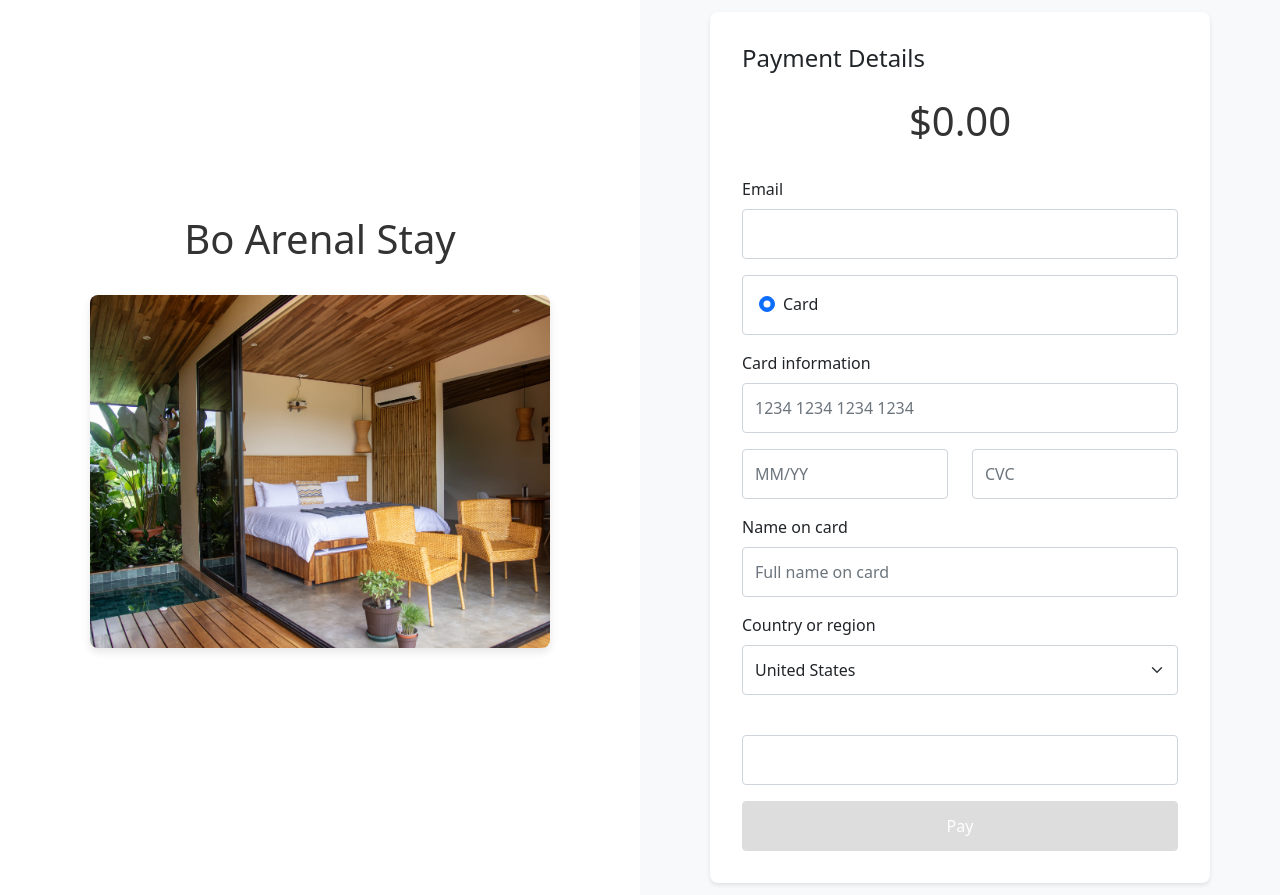
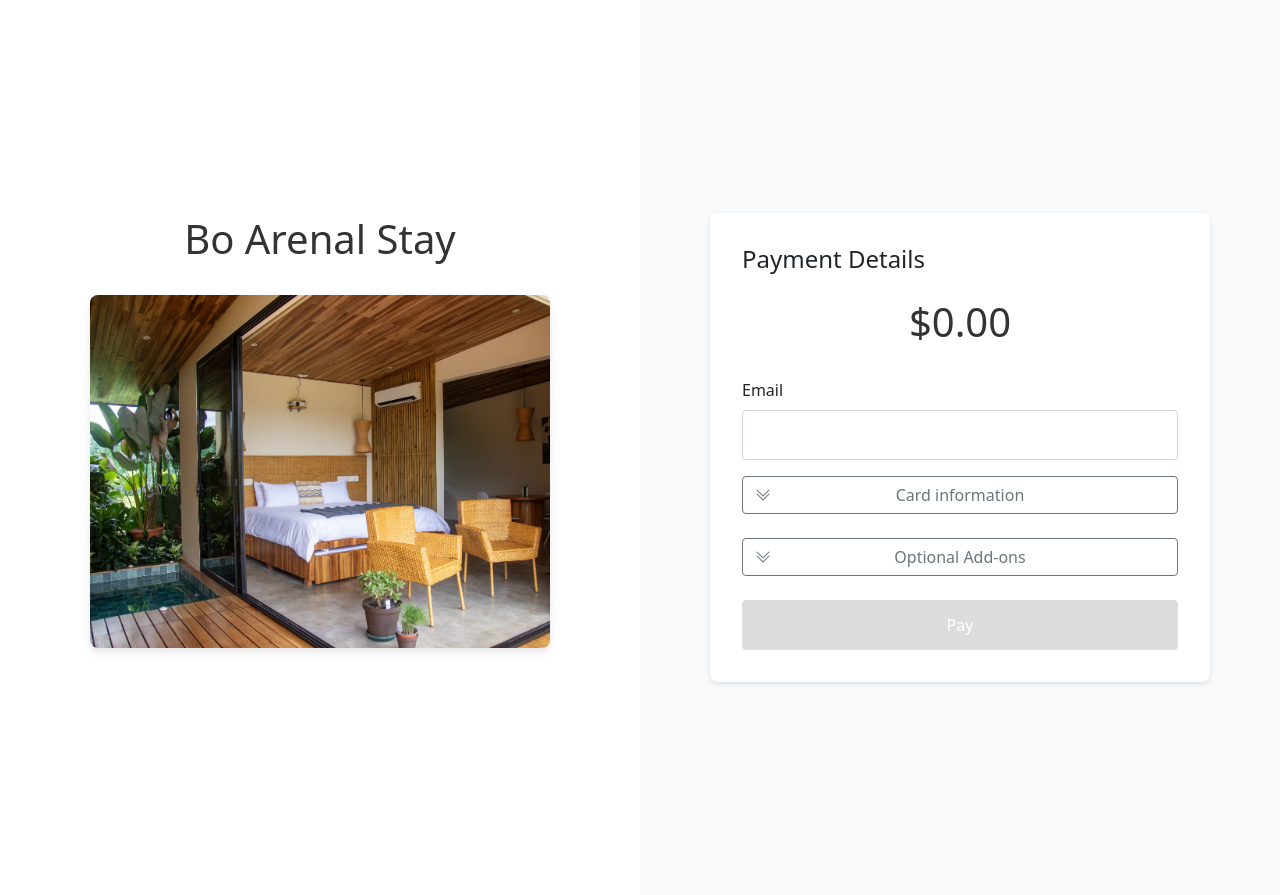
Before and after one commit to piedras77/bo_website, a Flask app: page / in a window 1280 px wide. Run offline with Flask 3, Linux system fonts and the light colour scheme.

Commit message:
Drop downs

```diff
--- a/app.py
+++ b/app.py
@@ -1,4 +1,4 @@
-from flask import Flask, render_template, request, jsonify
+from flask import Flask, render_template, request, jsonify, send_from_directory
 
 import sys
 import os
@@ -56,11 +56,17 @@ def process_payment():
     # Simulate payment processing (random success/failure)
     success = random.choice([True, False])
 
+    # TODO: add stripe / BAC / ONVO payment handler here
+
     if success:
         return render_template('success.html', lang=language, t=TRANSLATIONS[language])
     else:
         return render_template('failure.html', lang=language, t=TRANSLATIONS[language])
 
+@app.route('/favicon.ico')
+def favicon():
+    return send_from_directory(os.path.join(app.root_path, 'static'),
+                          'favicon.ico',mimetype='image/vnd.microsoft.icon')
 
 # Translations dictionary
 TRANSLATIONS = {
@@ -73,8 +79,8 @@ TRANSLATIONS = {
         'country_region': 'Country or region',
         'pay': 'Pay',
         'full_name_placeholder': 'Full name on card',
-        'zipCode': 'ZIP code',
-        'postalCode': 'Postal code',
+        'zipcode': 'ZIP code',
+        'postalcode': 'Postal code',
         'postcode': 'Postcode',
         'payment_success': 'Payment Successful',
         'thank_you': 'Thank You!',
@@ -82,7 +88,8 @@ TRANSLATIONS = {
         'return_home': 'Return to Home',
         'payment_failed': 'Payment Failed',
         'payment_failed_message': 'We were unable to process your payment. Please try again.',
-        'try_again': 'Try Again'
+        'try_again': 'Try Again',
+        'add_ons_title': 'Optional Add-ons'
     },
     'ES': {
         'payment_details': 'Detalles del Pago',
@@ -93,8 +100,8 @@ TRANSLATIONS = {
         'country_region': 'País o región',
         'pay': 'Pagar',
         'full_name_placeholder': 'Nombre completo en la tarjeta',
-        'zipCode': 'Código ZIP',
-        'postalCode': 'Código postal',
+        'zipcode': 'Código ZIP',
+        'postalcode': 'Código postal',
         'postcode': 'Código postal',
         'payment_success': 'Pago Exitoso',
         'thank_you': '¡Gracias!',
@@ -102,7 +109,8 @@ TRANSLATIONS = {
         'return_home': 'Volver al Inicio',
         'payment_failed': 'Pago Fallido',
         'payment_failed_message': 'No pudimos procesar su pago. Por favor, intente nuevamente.',
-        'try_again': 'Intentar Nuevamente'
+        'try_again': 'Intentar Nuevamente',
+        'add_ons_title': 'Extras opcionales'
     }
 }
 
--- a/static/js/payment.js
+++ b/static/js/payment.js
@@ -8,35 +8,13 @@ document.addEventListener('DOMContentLoaded', function() {
     const zip = document.getElementById('zip');
     const country = document.getElementById('country');
     const payButton = document.getElementById('payButton');
-    const currentLanguage = document.getElementById('currentLanguage').value;
+    const translations = document.getElementById('t').value;
     const zipLabel = document.getElementById('zipLabel');
+    const addOns = document.getElementById('addOns');
+    const priceDisplay = document.querySelector('.price-display h2');
+    const basePrice = new URLSearchParams(window.location.search).get('price');
 
     let showValidationErrors = false;
-
-    const translations = {
-        EN: {
-            invalidEmail: 'Please enter a valid email address',
-            invalidCard: 'Please enter a valid card number',
-            invalidExpiry: 'Please enter a valid expiry date',
-            invalidCvc: 'Please enter a valid CVC',
-            invalidName: 'Please enter the cardholder name',
-            invalidZip: 'Please enter a valid postal code',
-            zipCode: 'ZIP code',
-            postalCode: 'Postal code',
-            postcode: 'Postcode'
-        },
-        ES: {
-            invalidEmail: 'Por favor, ingrese un correo electrónico válido',
-            invalidCard: 'Por favor, ingrese un número de tarjeta válido',
-            invalidExpiry: 'Por favor, ingrese una fecha de vencimiento válida',
-            invalidCvc: 'Por favor, ingrese un CVC válido',
-            invalidName: 'Por favor, ingrese el nombre del titular',
-            invalidZip: 'Por favor, ingrese un código postal válido',
-            zipCode: 'Código ZIP',
-            postalCode: 'Código postal',
-            postcode: 'Código postal'
-        }
-    };
 
     const countryInfo = {
         US: { format: 'ZIP code', required: true, pattern: '^\\d{5}(-\\d{4})?$' },
@@ -94,16 +72,20 @@ document.addEventListener('DOMContentLoaded', function() {
     country.addEventListener('change', function() {
         const selectedCountry = countryInfo[this.value];
         const zipContainer = document.getElementById('zipContainer');
-
+        console.log(zipContainer);
         if (selectedCountry) {
-            zipLabel.textContent = translations[currentLanguage][selectedCountry.format.toLowerCase().replace(' ', '')];
+            zipLabel.textContent = JSON.parse(translations)[selectedCountry.format.toLowerCase().replace(' ', '')];
             zip.required = selectedCountry.required;
             zip.pattern = selectedCountry.pattern || null;
-            zipContainer.style.display = selectedCountry.required ? 'block' : 'none';
+            zipContainer.style.display =  'none'; // selectedCountry.required ? 'block' : 'none';
             if (!selectedCountry.required) {
                 zip.value = '';
             }
+        } else {
+            // TODO: remove here as well, add more countries, populate through JS
+            console.log("zip not required, remove this block");
         }
+
         validateForm();
     });
 
@@ -128,13 +110,13 @@ document.addEventListener('DOMContentLoaded', function() {
         payButton.disabled = !isFormValid;
 
         if (showValidationErrors) {
-            showValidationMessage(email, isEmailValid, translations[currentLanguage].invalidEmail);
-            showValidationMessage(cardNumber, isCardNumberValid, translations[currentLanguage].invalidCard);
-            showValidationMessage(expiry, isExpiryValid, translations[currentLanguage].invalidExpiry);
-            showValidationMessage(cvc, isCvcValid, translations[currentLanguage].invalidCvc);
-            showValidationMessage(cardholderName, isNameValid, translations[currentLanguage].invalidName);
+            showValidationMessage(email, isEmailValid, translations.invalidEmail);
+            showValidationMessage(cardNumber, isCardNumberValid, translations.invalidCard);
+            showValidationMessage(expiry, isExpiryValid, translations.invalidExpiry);
+            showValidationMessage(cvc, isCvcValid, translations.invalidCvc);
+            showValidationMessage(cardholderName, isNameValid, translations.invalidName);
             if (selectedCountry && selectedCountry.required) {
-                showValidationMessage(zip, isZipValid, translations[currentLanguage].invalidZip);
+                showValidationMessage(zip, isZipValid, translations.invalidZip);
             }
         }
 
@@ -203,4 +185,48 @@ document.addEventListener('DOMContentLoaded', function() {
             });
         }
     });
+
+
+    // Hardcoded add-ons (can later come from DB/API)
+    const addOnOptions = [
+        { id: 'wine', label: 'Wine Bottle', price: 40 },
+        { id: 'flowers', label: 'Flowers', price: 50 },
+        { id: 'tour1', label: 'Tour e.g. 1', price: 105 },
+        { id: 'tour2', label: 'Tour e.g. 2', price: 305 }
+    ];
+
+        // Dynamically build options
+    addOnOptions.forEach(item => {
+        const wrapper = document.createElement('div');
+        wrapper.className = 'form-check mb-2';
+
+        const checkbox = document.createElement('input');
+        checkbox.type = 'checkbox';
+        checkbox.className = 'form-check-input';
+        checkbox.id = item.id;
+        checkbox.value = item.id;
+        checkbox.dataset.price = item.price;
+
+        const label = document.createElement('label');
+        label.className = 'form-check-label';
+        label.htmlFor = item.id;
+        label.textContent = `${item.label} - $${item.price}`;
+
+        wrapper.appendChild(checkbox);
+        wrapper.appendChild(label);
+        addOns.appendChild(wrapper);
+    });
+
+    function updatePrice() {
+        let total = parseFloat(basePrice) || 0;;
+        const checkedBoxes = addOns.querySelectorAll('input[type="checkbox"]:checked');
+        checkedBoxes.forEach(checkbox => {
+            const price = parseFloat(checkbox.dataset.price);
+            if (!isNaN(price)) total += price;
+        });
+
+        priceDisplay.textContent = `$${total}`;
+    }
+
+    addOns.addEventListener('change', updatePrice);
 });
--- a/templates/checkout.html
+++ b/templates/checkout.html
@@ -5,6 +5,7 @@
     <meta name="viewport" content="width=device-width, initial-scale=1.0">
     <title>{{ t.payment_details }}</title>
     <link href="https://cdn.jsdelivr.net/npm/bootstrap@5.1.3/dist/css/bootstrap.min.css" rel="stylesheet">
+    <link rel="stylesheet" href="https://cdn.jsdelivr.net/npm/bootstrap-icons@1.10.5/font/bootstrap-icons.css">
     <link rel="stylesheet" href="{{ url_for('static', filename='css/styles.css') }}">
 </head>
 <body>
@@ -27,6 +28,7 @@
                     <form id="paymentForm">
                         <input type="hidden" id="clientReferenceId" value="{{ client_reference_id }}">
                         <input type="hidden" id="currentLanguage" value="{{ lang }}">
+                        <input type="hidden" id="t" value="{{ t }}">
 
                         <div class="mb-3">
                             <div class="price-display">
@@ -39,22 +41,26 @@
                             <input type="email" class="form-control" id="email" required>
                         </div>
 
-                        <div class="payment-method mb-3">
-                            <div class="form-check">
-                                <input class="form-check-input" type="radio" name="paymentMethod" id="cardPayment" checked>
-                                <label class="form-check-label" for="cardPayment">
-                                    {{ t.card }}
-                                </label>
-                            </div>
-                        </div>
 
-                        <div id="cardDetails">
-                            <div class="mb-3">
+
+                        <!-- Collapsible Section: Credit Card -->
+                        <div class="mb-4">
+                            <a class="btn btn-outline-secondary w-100 d-flex justify-content-center align-items-center gap-2" data-bs-toggle="collapse" href="#creditcardCollapse" role="button" aria-expanded="false" aria-controls="creditcardCollapse">
+                                <div class="me-auto">
+                                    <i class="bi bi-chevron-double-down"></i>
+                                </div>
+                                <span class="mx-auto">{{ t.card_information }}</span>
+                                <div class="ms-auto" style="visibility: hidden;">
+                                    <!-- Empty space to balance the icon on the left -->
+                                    <i class="bi bi-chevron-double-down"></i>
+                                </div>
+                            </a>
+                            <div class="collapse mb-3" id="creditcardCollapse">
                                 <label for="cardNumber" class="form-label">{{ t.card_information }}</label>
                                 <input type="text" class="form-control" id="cardNumber" placeholder="1234 1234 1234 1234" maxlength="19">
                             </div>
 
-                            <div class="row mb-3">
+                            <div class="collapse row mb-3" id="creditcardCollapse">
                                 <div class="col">
                                     <input type="text" class="form-control" id="expiry" placeholder="MM/YY" maxlength="5">
                                 </div>
@@ -63,12 +69,12 @@
                                 </div>
                             </div>
 
-                            <div class="mb-3">
+                            <div class="collapse mb-3" id="creditcardCollapse">
                                 <label for="cardholderName" class="form-label">{{ t.name_on_card }}</label>
                                 <input type="text" class="form-control" id="cardholderName" placeholder="{{ t.full_name_placeholder }}">
                             </div>
 
-                            <div class="mb-3">
+                            <div class="collapse mb-3" id="creditcardCollapse">
                                 <label for="country" class="form-label">{{ t.country_region }}</label>
                                 <select class="form-select" id="country">
                                     <option value="US">United States</option>
@@ -92,10 +98,30 @@
                                     <option value="IE">Ireland</option>
                                 </select>
                             </div>
+                            <div id="zipContainer">
+                                <div class="collapse mb-3" id="creditcardCollapse">
+                                    <label for="zip" class="form-label" id="zipLabel">ZIP</label>
+                                    <input type="text" class="form-control" id="zip">
+                                </div>
+                            </div>
+                        </div>
 
-                            <div class="mb-3" id="zipContainer">
-                                <label for="zip" class="form-label" id="zipLabel">ZIP</label>
-                                <input type="text" class="form-control" id="zip">
+                        <!-- Collapsible Section: Add-ons -->
+                        <div class="mb-4">
+                            <a class="btn btn-outline-secondary w-100 d-flex justify-content-center align-items-center gap-2" data-bs-toggle="collapse" href="#addOnsCollapse" role="button" aria-expanded="false" aria-controls="addOnsCollapse">
+                                <div class="me-auto">
+                                    <i class="bi bi-chevron-double-down"></i>
+                                </div>
+                                <span class="mx-auto">{{ t.add_ons_title }}</span>
+                                <div class="ms-auto" style="visibility: hidden;">
+                                    <!-- Empty space to balance the icon on the left -->
+                                    <i class="bi bi-chevron-double-down"></i>
+                                </div>
+                            </a>
+                            <div class="collapse mt-3" id="addOnsCollapse">
+                                <div id="addOns" class="form-check-container">
+                                    <!-- Checkboxes will be injected here via JS -->
+                                </div>
                             </div>
                         </div>
 
@@ -109,5 +135,6 @@
     </div>
 
     <script src="{{ url_for('static', filename='js/payment.js') }}"></script>
+    <script src="https://cdn.jsdelivr.net/npm/bootstrap@5.1.3/dist/js/bootstrap.bundle.min.js"></script>
 </body>
 </html>
```
Also changed, not shown: static/favicon.ico (added).
